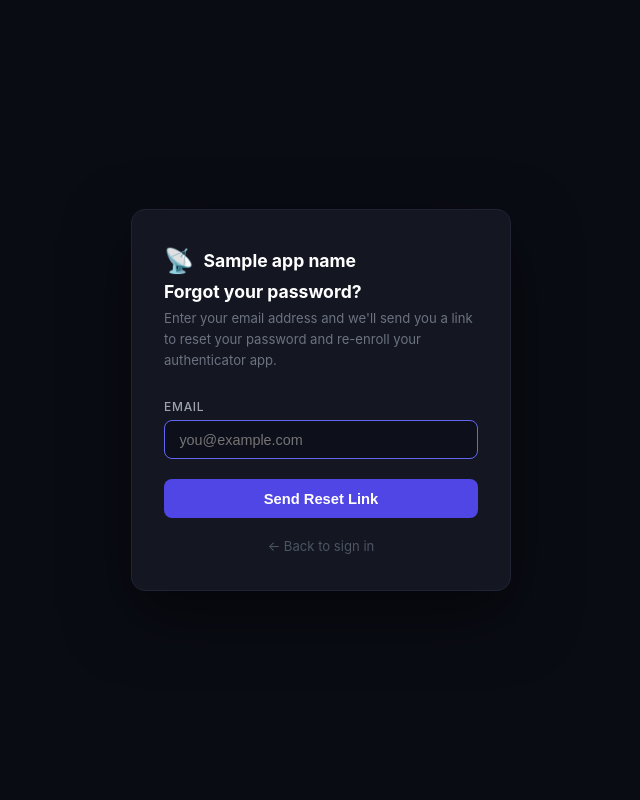
After one commit to JasonScottSF/npm-traffic-dashboard, a Python web app: template auth/templates/forgot.html in a window 1280 px wide. The commit adds this page. Shown: the whole page, without its empty margins (319-959 px from the left). Run offline with Jinja, Linux system fonts and the light colour scheme; the template is opened without the code that fills it: most values are stand-ins (such as "Sample title", 1, 10 or a date in 2020).

Commit message:
feat: forgot password via email + fix login crash on missing email column
- Fix: _get_user_by_email now catches OperationalError if email column
  migration hasn't applied yet, preventing 500 on every login attempt

- Forgot password: GET/POST /auth/forgot — user enters email, receives
  a reset link (kind=reset, 1h expiry) that goes through the existing
  two-step invite flow (set password → re-enroll MFA)
- Email sent via smtplib; STARTTLS on port 587, SSL on port 465
- Response always shows "check your email" to prevent account enumeration
- "Forgot password?" link on login page, only shown when SMTP_HOST +
  APP_URL are both configured
- /auth/forgot rate-limited to 10r/min (same zone as login) in nginx
- New env vars: APP_URL, SMTP_HOST, SMTP_PORT, SMTP_USER, SMTP_PASSWORD,
  SMTP_FROM, RESET_EXP — documented in .env.example and README
- forgot.html template matching existing dark style

Co-Authored-By: Claude Sonnet 4.6 <noreply@anthropic.com>

```diff
--- /dev/null
+++ b/auth/templates/forgot.html
@@ -0,0 +1,130 @@
+<!DOCTYPE html>
+<html lang="en">
+<head>
+  <meta charset="UTF-8">
+  <meta name="viewport" content="width=device-width, initial-scale=1.0">
+  <title>{{ app_name }} — Forgot Password</title>
+  <style>
+    *, *::before, *::after { box-sizing: border-box; margin: 0; padding: 0; }
+    body {
+      background: #0a0c14;
+      color: #e5e7eb;
+      font-family: -apple-system, BlinkMacSystemFont, 'Segoe UI', Roboto, sans-serif;
+      min-height: 100vh;
+      display: flex;
+      align-items: center;
+      justify-content: center;
+      padding: 1rem;
+    }
+    .card {
+      background: #141722;
+      border: 1px solid #1f2333;
+      border-radius: 14px;
+      padding: 2.25rem 2rem;
+      width: 100%;
+      max-width: 380px;
+      box-shadow: 0 24px 64px rgba(0,0,0,0.5);
+    }
+    .logo { display: flex; align-items: center; gap: 0.6rem; margin-bottom: 0.4rem; }
+    .logo-icon { font-size: 1.5rem; }
+    .logo-name { font-size: 1.1rem; font-weight: 700; color: #fff; }
+    h1 { font-size: 1.1rem; font-weight: 700; color: #fff; margin-bottom: 0.35rem; }
+    .subtitle { color: #6b7280; font-size: 0.82rem; margin-bottom: 1.75rem; line-height: 1.6; }
+    .error {
+      background: rgba(239,68,68,0.12);
+      border: 1px solid rgba(239,68,68,0.25);
+      color: #fca5a5;
+      border-radius: 8px;
+      padding: 0.6rem 0.85rem;
+      font-size: 0.82rem;
+      margin-bottom: 1.25rem;
+    }
+    .success {
+      background: rgba(16,185,129,0.1);
+      border: 1px solid rgba(16,185,129,0.2);
+      border-radius: 10px;
+      padding: 1.25rem;
+      text-align: center;
+    }
+    .success .icon { font-size: 2rem; margin-bottom: 0.6rem; }
+    .success h2 { font-size: 1rem; font-weight: 700; color: #fff; margin-bottom: 0.4rem; }
+    .success p { font-size: 0.82rem; color: #6b7280; line-height: 1.6; }
+    .field { margin-bottom: 1rem; }
+    label {
+      display: block;
+      font-size: 0.75rem;
+      font-weight: 500;
+      color: #9ca3af;
+      text-transform: uppercase;
+      letter-spacing: 0.06em;
+      margin-bottom: 0.4rem;
+    }
+    input[type=text] {
+      width: 100%;
+      background: #0d0f1a;
+      border: 1px solid #2a2f45;
+      border-radius: 8px;
+      padding: 0.65rem 0.9rem;
+      color: #e5e7eb;
+      font-size: 0.9rem;
+      outline: none;
+      transition: border-color 0.15s;
+    }
+    input[type=text]:focus { border-color: #6366f1; }
+    button[type=submit] {
+      width: 100%;
+      background: #4f46e5;
+      color: #fff;
+      border: none;
+      border-radius: 8px;
+      padding: 0.72rem;
+      font-size: 0.92rem;
+      font-weight: 600;
+      cursor: pointer;
+      margin-top: 0.25rem;
+      transition: background 0.15s;
+    }
+    button[type=submit]:hover { background: #4338ca; }
+    .back { display: block; text-align: center; margin-top: 1.25rem; font-size: 0.82rem; color: #4b5563; text-decoration: none; }
+    .back:hover { color: #9ca3af; }
+  </style>
+</head>
+<body>
+  <div class="card">
+    <div class="logo">
+      <span class="logo-icon">📡</span>
+      <span class="logo-name">{{ app_name }}</span>
+    </div>
+
+    {% if submitted %}
+
+    <div class="success">
+      <div class="icon">✉️</div>
+      <h2>Check your email</h2>
+      <p>If that email is registered, a reset link has been sent. It expires in 1 hour and can only be used once.</p>
+    </div>
+    <a class="back" href="/auth/login">← Back to sign in</a>
+
+    {% else %}
+
+    <h1>Forgot your password?</h1>
+    <p class="subtitle">Enter your email address and we'll send you a link to reset your password and re-enroll your authenticator app.</p>
+
+    {% if error %}
+    <div class="error">{{ error | replace('+', ' ') }}</div>
+    {% endif %}
+
+    <form method="POST" action="/auth/forgot">
+      <div class="field">
+        <label>Email</label>
+        <input type="text" name="email" autocomplete="email" autofocus required
+               placeholder="you@example.com">
+      </div>
+      <button type="submit">Send Reset Link</button>
+    </form>
+    <a class="back" href="/auth/login">← Back to sign in</a>
+
+    {% endif %}
+  </div>
+</body>
+</html>
--- a/auth/templates/login.html
+++ b/auth/templates/login.html
@@ -144,6 +144,9 @@
         {% if first_run %}Create Account &amp; Set Up MFA{% else %}Sign In{% endif %}
       </button>
     </form>
+    {% if smtp_enabled and not first_run %}
+    <a href="/auth/forgot" style="display:block;text-align:center;margin-top:1.1rem;font-size:0.8rem;color:#4b5563;text-decoration:none;" onmouseover="this.style.color='#9ca3af'" onmouseout="this.style.color='#4b5563'">Forgot password?</a>
+    {% endif %}
   </div>
 </body>
 </html>
--- a/docker-compose.yml
+++ b/docker-compose.yml
@@ -147,6 +147,12 @@ services:
       PYTHONUNBUFFERED: "1"
       APP_NAME: ${APP_NAME:-NPM Dashboard}
       COOKIE_SECURE: ${COOKIE_SECURE:-true}
+      APP_URL: ${APP_URL:-}
+      SMTP_HOST: ${SMTP_HOST:-}
+      SMTP_PORT: ${SMTP_PORT:-587}
+      SMTP_USER: ${SMTP_USER:-}
+      SMTP_PASSWORD: ${SMTP_PASSWORD:-}
+      SMTP_FROM: ${SMTP_FROM:-}
     volumes:
       - auth_data:/auth_data
     networks:
```
Also changed, not shown: auth/app.py (+104 -4 lines), README.md, 2 other files.
